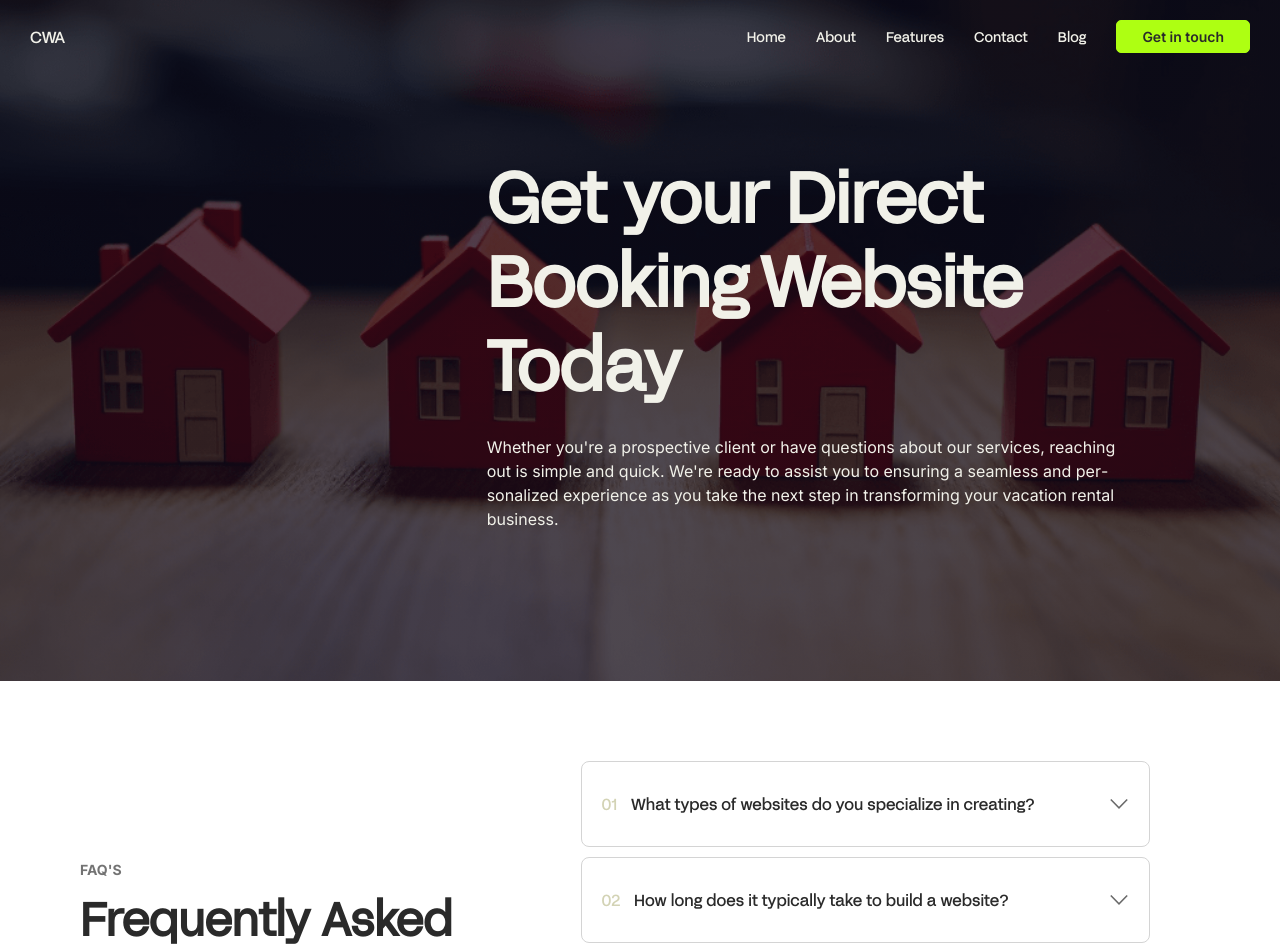
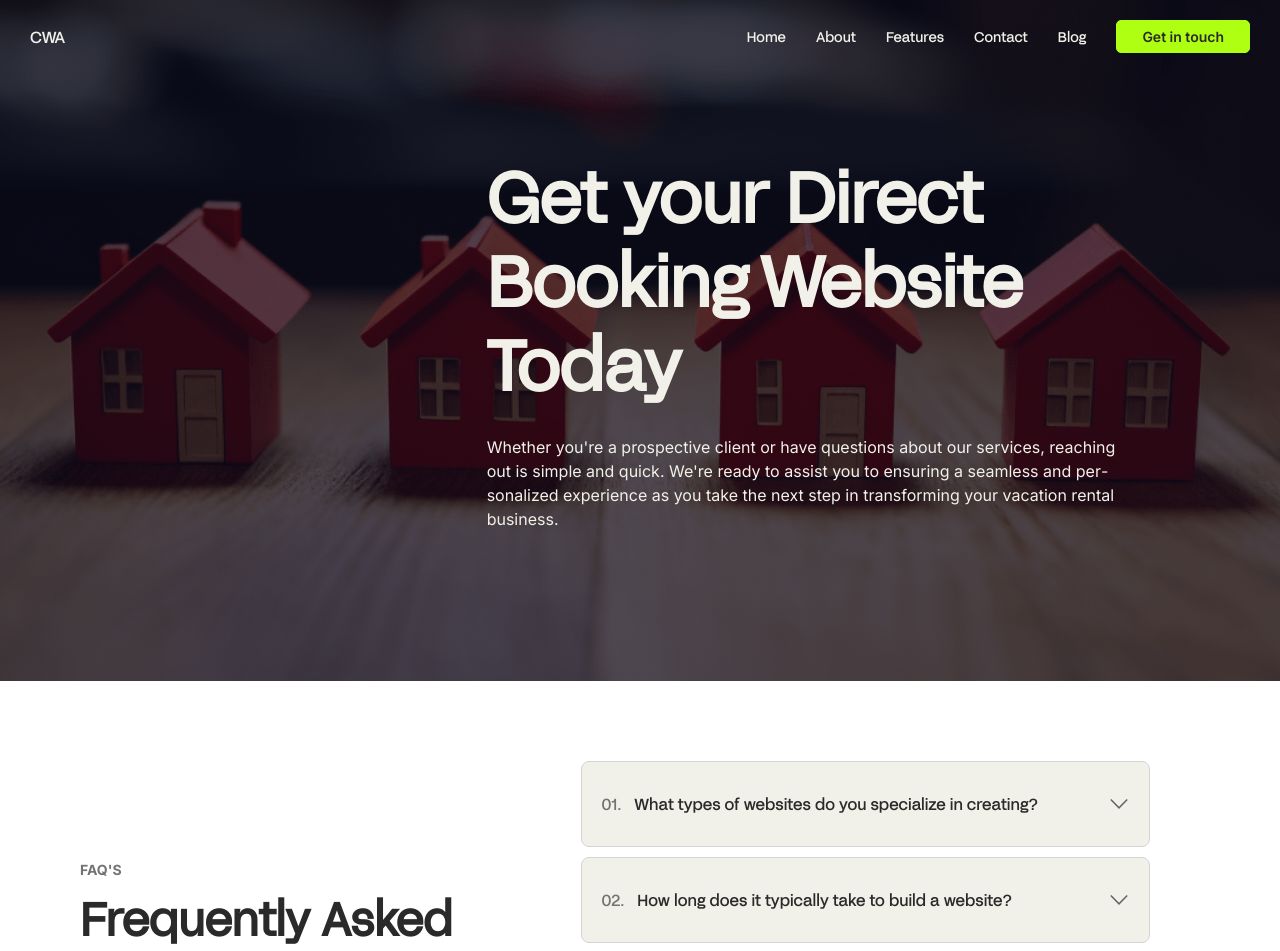
Before and after one commit to ChristianWare/chris_ware_agency_ii, a Next.js app: page /contact in a window 1280 px wide. Shown: the top 951 px of the page. Built offline with nearby package versions, Linux system fonts and the light colour scheme.

Commit message:
Benefits + Faq  updates

```diff
--- a/src/components/Faq/Faq.module.css
+++ b/src/components/Faq/Faq.module.css
@@ -1,7 +1,5 @@
 .container {
-  /* margin-bottom: 10rem; */
   position: relative;
-  /* background-color: var(--white); */
 }
 
 .content {
@@ -30,26 +28,6 @@
   margin-bottom: 2rem;
 }
 
-.highlight {
-  position: relative;
-  z-index: 1;
-  white-space: nowrap;
-  line-height: 130%;
-}
-
-.highlight::after {
-  position: absolute;
-  content: "";
-  bottom: 7px;
-  left: 0;
-  width: 100%;
-  height: 20%;
-  background-color: var(--green);
-  z-index: -1;
-  border: 1px solid var(--border3);
-  border-top: none;
-}
-
 .bottom {
   display: flex;
   flex-direction: column;
@@ -60,6 +38,7 @@
 .qaContainer {
   padding: 3rem 2rem;
   border: 1px solid var(--border);
+  background-color: var(--tan);
   border-radius: 8px;
   width: 100%;
   cursor: pointer;
@@ -112,7 +91,7 @@
 }
 
 .index {
-  color: var(--tan2);
+  color: var(--text);
   margin-right: 1rem;
   font-family: var(--acidGroteskBold);
 }
--- a/src/components/Faq/Faq.tsx
+++ b/src/components/Faq/Faq.tsx
@@ -44,7 +44,7 @@ const Faq = () => {
                 >
                   <div className={styles.headingArrowContainer}>
                     <h3 className={styles.question} lang='en'>
-                      <span className={styles.index}>0{i + 1} </span>
+                      <span className={styles.index}>0{i + 1}. </span>
                       {x.question}
                     </h3>
                     {selected === i ? (
--- a/src/components/PageSections/Benefits/Benefits.module.css
+++ b/src/components/PageSections/Benefits/Benefits.module.css
@@ -63,7 +63,7 @@
 }
 
 .index {
-  color: var(--tan2);
+  color: var(--text);
   margin-right: 1rem;
   font-family: var(--acidGroteskBold);
 }
--- a/src/components/PageSections/Benefits/Benefits.tsx
+++ b/src/components/PageSections/Benefits/Benefits.tsx
@@ -56,7 +56,7 @@ const Benefits = () => {
                 >
                   <div className={styles.bcLeft}>
                     <h3 className={styles.benefitHeading}>
-                      <span className={styles.index}>0{i + 1}</span>{" "}
+                      <span className={styles.index}>0{i + 1}.</span>{" "}
                       {benefit.heading}
                     </h3>
                     <div
```
Also changed, not shown: src/components/Image/ImageGrid/ImageGrid.module.css (+2 -13 lines).
